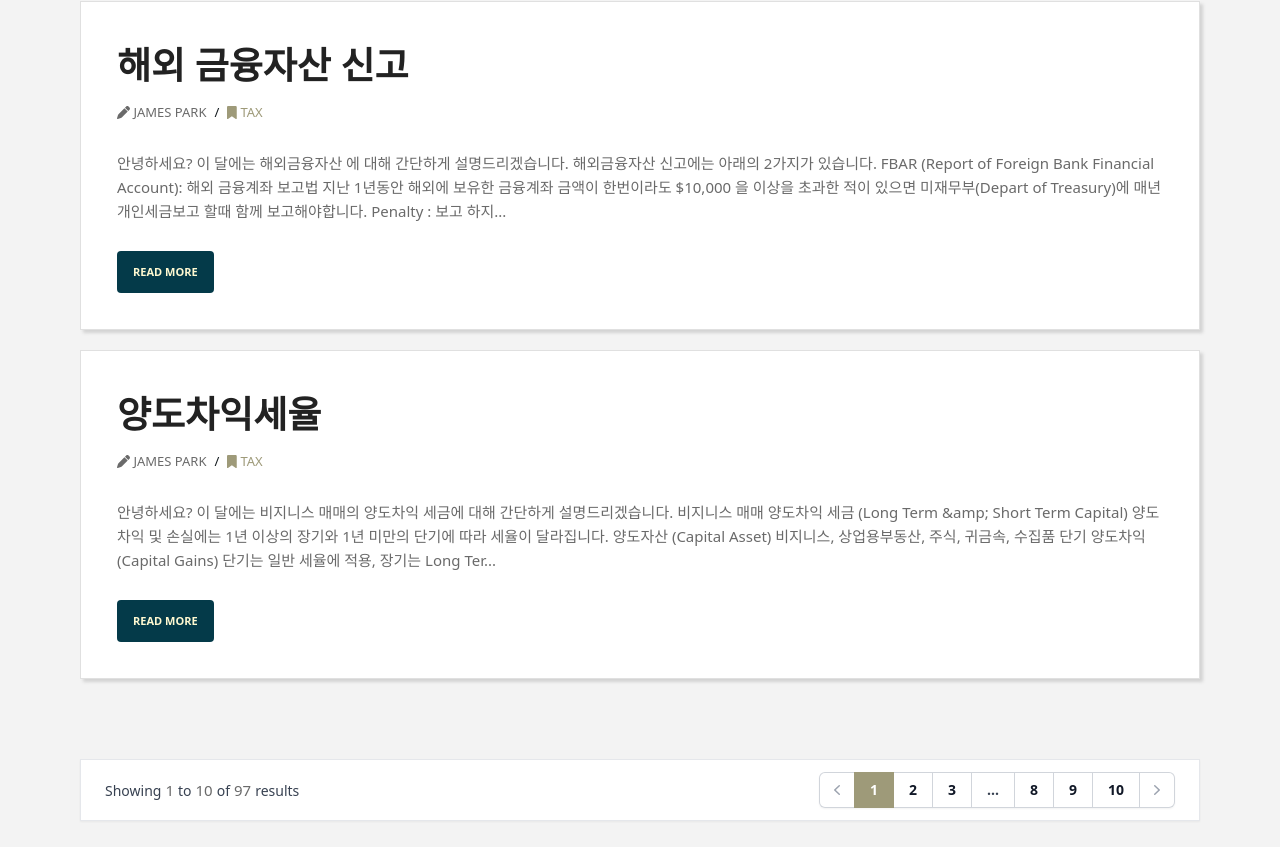
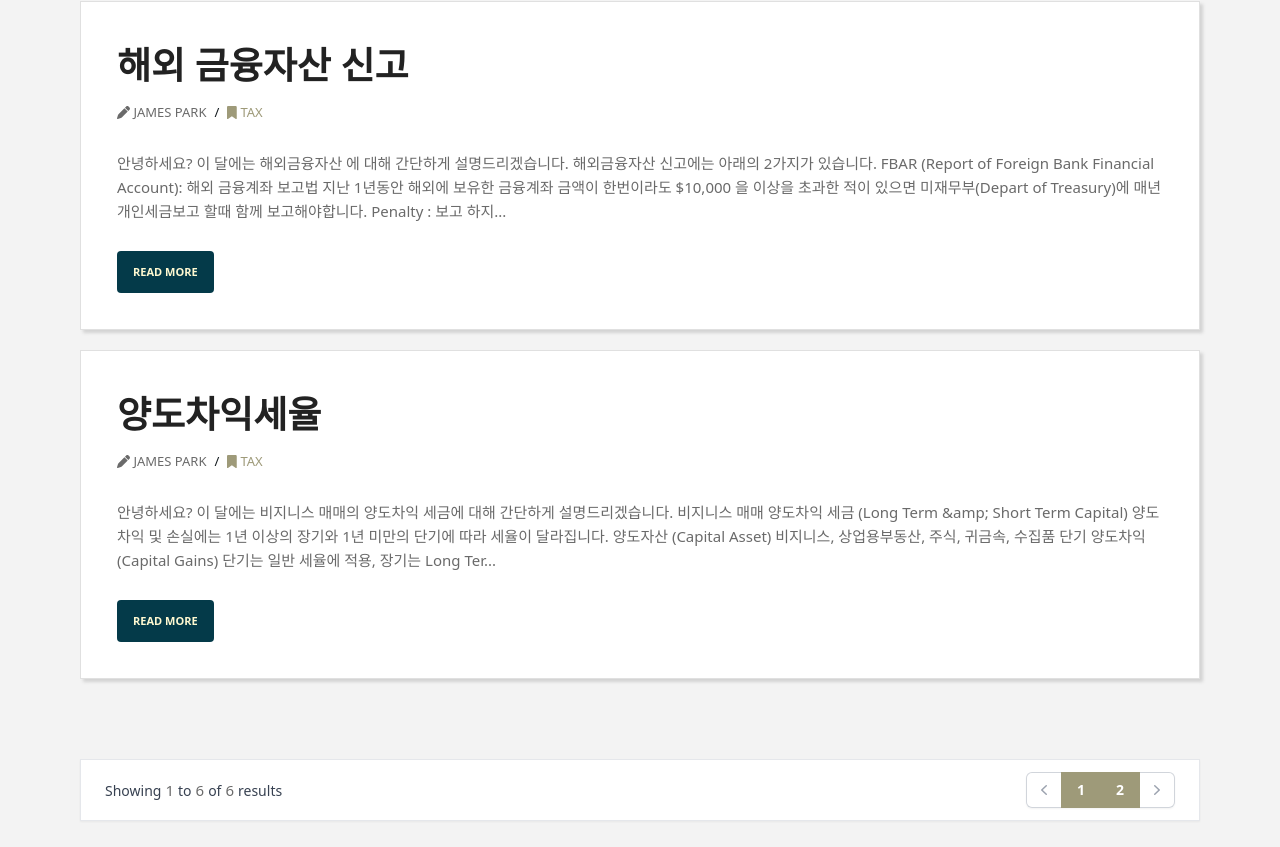
Before and after one commit to nooccarr/james-park-tax, a React (Vite) app: page /tax-info in a window 1280 px wide. Shown: the part 1927-2774 px from the top of the page. Built offline with nearby package versions, Linux system fonts and the light colour scheme; what @nextui-org/react would draw is missing.

Commit message:
Working on adding functionality to pagination component

```diff
--- a/src/app/components/PageHeader.jsx
+++ b/src/app/components/PageHeader.jsx
@@ -3,7 +3,7 @@ const PageHeader = ({ title }) => {
     <div className="max-w-[2240px] mx-auto">
       <div className="py-16 md:py-28">
         <div className="ps-5 md:ps-10 flex justify-start">
-          <div className="text-4xl md:text-5xl font-semibold text-[#d4d09d] text-center">
+          <div className="text-4xl md:text-5xl font-semibold text-[#fffad1] text-center">
             {title}
           </div>
         </div>
--- a/src/app/components/Pagination.jsx
+++ b/src/app/components/Pagination.jsx
@@ -1,4 +1,4 @@
-const Pagination = ({ itemsPerPage, totalItems, paginate }) => {
+const Pagination = ({ itemsPerPage, totalItems, paginate, path }) => {
   const pageNumbers = [];
 
   for (let i = 1; i <= Math.ceil(totalItems / itemsPerPage); i++) {
@@ -36,9 +36,9 @@ const Pagination = ({ itemsPerPage, totalItems, paginate }) => {
           <p className="text-sm text-gray-700">Showing</p>
           <span className="font-medium">1</span>
           <p className="text-sm text-gray-700">to</p>
-          <span className="font-medium">10</span>
+          <span className="font-medium">{totalItems}</span>
           <p className="text-sm text-gray-700">of</p>
-          <span className="font-medium">97</span>
+          <span className="font-medium">{totalItems}</span>
           <p className="text-sm text-gray-700">results</p>
         </div>
         <div>
@@ -64,46 +64,24 @@ const Pagination = ({ itemsPerPage, totalItems, paginate }) => {
                 />
               </svg>
             </a>
-            <a
-              href="#"
-              aria-current="page"
-              className="relative z-10 inline-flex items-center bg-[#9e9a79] px-4 py-2 text-sm font-semibold text-white focus:z-20 focus-visible:outline focus-visible:outline-2 focus-visible:outline-offset-2 focus-visible:outline-indigo-600"
-            >
-              1
-            </a>
-            <a
-              href="#"
-              className="relative inline-flex items-center px-4 py-2 text-sm font-semibold text-gray-900 ring-1 ring-inset ring-gray-300 hover:bg-gray-50 focus:z-20 focus:outline-offset-0"
-            >
-              2
-            </a>
-            <a
+            {pageNumbers.map((number) => (
+              <a
+                key={number}
+                href={`${path}/page/${number}`}
+                onClick={() => paginate(number)}
+                aria-current="page"
+                className="relative z-10 inline-flex items-center bg-[#9e9a79] px-4 py-2 text-sm font-semibold text-white focus:z-20 focus-visible:outline focus-visible:outline-2 focus-visible:outline-offset-2 focus-visible:outline-indigo-600"
+              >
+                {number}
+              </a>
+            ))}
+            {/* TODO: "text-gray-900 ring-1 ring-inset ring-gray-300 hover:bg-gray-50 focus:z-20 focus:outline-offset-0" */}
+            {/* <a
               href="#"
               className="relative hidden items-center px-4 py-2 text-sm font-semibold text-gray-900 ring-1 ring-inset ring-gray-300 hover:bg-gray-50 focus:z-20 focus:outline-offset-0 md:inline-flex"
             >
               3
-            </a>
-            <span className="relative inline-flex items-center px-4 py-2 text-sm font-semibold text-gray-700 ring-1 ring-inset ring-gray-300 focus:outline-offset-0">
-              ...
-            </span>
-            <a
-              href="#"
-              className="relative hidden items-center px-4 py-2 text-sm font-semibold text-gray-900 ring-1 ring-inset ring-gray-300 hover:bg-gray-50 focus:z-20 focus:outline-offset-0 md:inline-flex"
-            >
-              8
-            </a>
-            <a
-              href="#"
-              className="relative inline-flex items-center px-4 py-2 text-sm font-semibold text-gray-900 ring-1 ring-inset ring-gray-300 hover:bg-gray-50 focus:z-20 focus:outline-offset-0"
-            >
-              9
-            </a>
-            <a
-              href="#"
-              className="relative inline-flex items-center px-4 py-2 text-sm font-semibold text-gray-900 ring-1 ring-inset ring-gray-300 hover:bg-gray-50 focus:z-20 focus:outline-offset-0"
-            >
-              10
-            </a>
+            </a> */}
             <a
               href="#"
               className="relative inline-flex items-center rounded-r-md px-2 py-2 text-gray-400 ring-1 ring-inset ring-gray-300 hover:bg-gray-50 focus:z-20 focus:outline-offset-0"
--- a/src/app/components/PostList.jsx
+++ b/src/app/components/PostList.jsx
@@ -89,6 +89,8 @@ const PostList = ({ searchMessage, posts, category, handleSearchReset }) => {
             <Pagination
               itemsPerPage={5}
               totalItems={Object.keys(categoryPosts).length}
+              paginate={() => {}}
+              path={path}
             />
           </div>
         ) : null}
```
Also changed, not shown: src/app/output.css.
